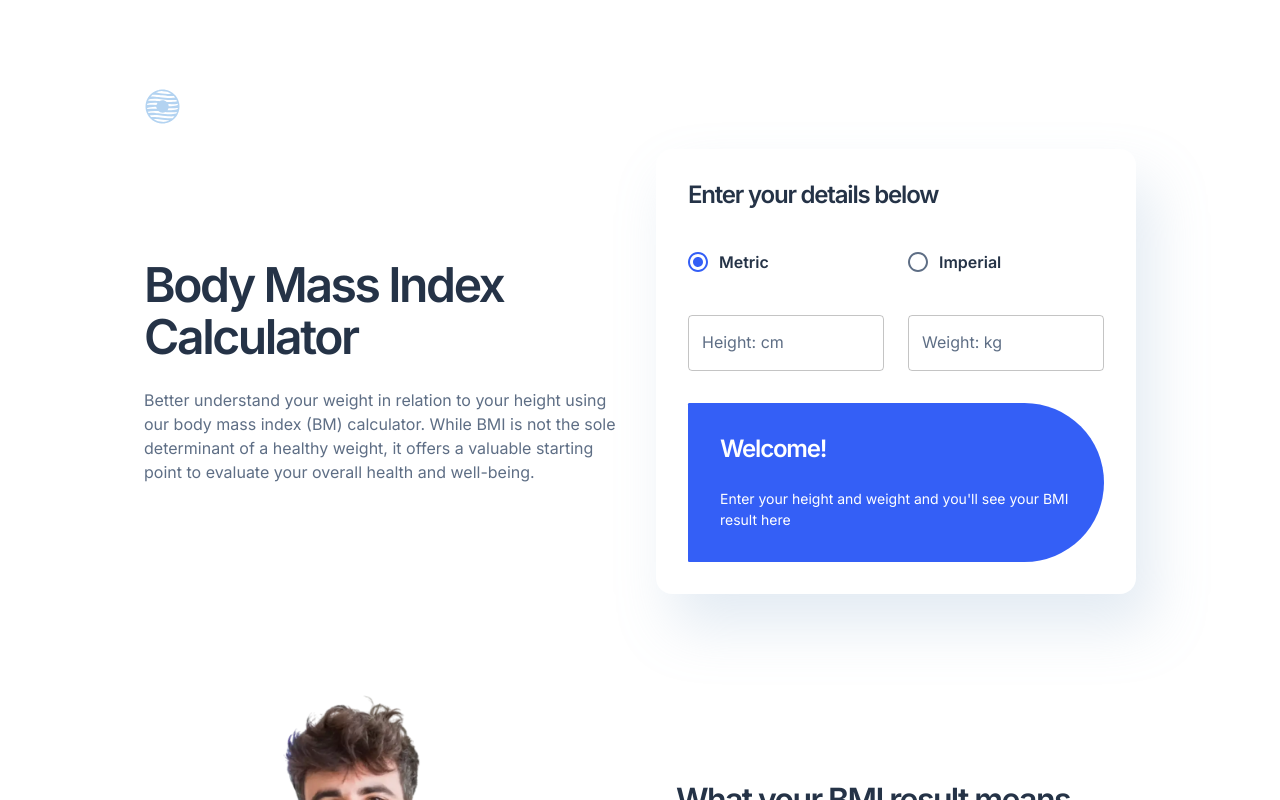
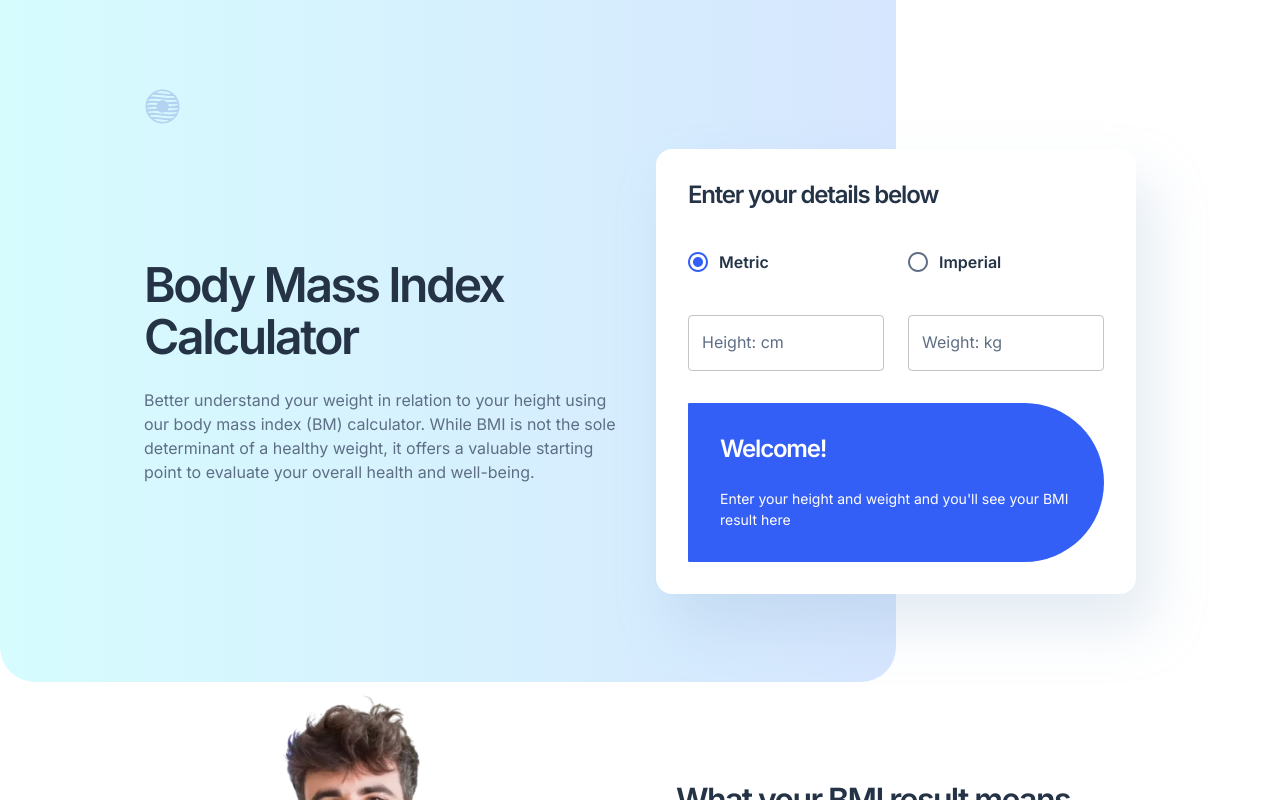
Before and after one commit to haipinggong/bmi-calculator, a React (Vite) app: page / in a window 1280 px wide. Shown: the top 800 px of the page. Built offline with nearby package versions, Linux system fonts and the light colour scheme.

Commit message:
Add background color

```diff
--- a/src/components/Hero/Form/Form.styles.ts
+++ b/src/components/Hero/Form/Form.styles.ts
@@ -8,6 +8,7 @@ export const styles: Record<string, SxProps<Theme>> = {
     padding: 3,
     borderRadius: 4,
     boxShadow: "16px 32px 56px rgba(143, 174, 207, 0.25)",
+    backgroundColor: theme.palette.common.white,
     [theme.breakpoints.up("sm")]: {
       padding: 4,
       gap: 4,
--- a/src/components/Hero/Hero.styles.ts
+++ b/src/components/Hero/Hero.styles.ts
@@ -7,6 +7,22 @@ export const styles: Record<string, SxProps<Theme>> = {
     alignItems: "center",
     gap: 4,
     padding: theme.spacing(4, 3, 0, 3),
+    position: "relative",
+    "&::after": {
+      content: '""',
+      position: "absolute",
+      top: 0,
+      left: 0,
+      right: 0,
+      height: "100%",
+      background: "linear-gradient(to right, #D6FCFE, #D6E6FE)",
+      borderBottomLeftRadius: 35,
+      borderBottomRightRadius: 35,
+      zIndex: -1,
+      [theme.breakpoints.up("lg")]: {
+        right: "30%",
+      },
+    },
     [theme.breakpoints.up("sm")]: {
       paddingInline: theme.spacing(5),
     },
```
